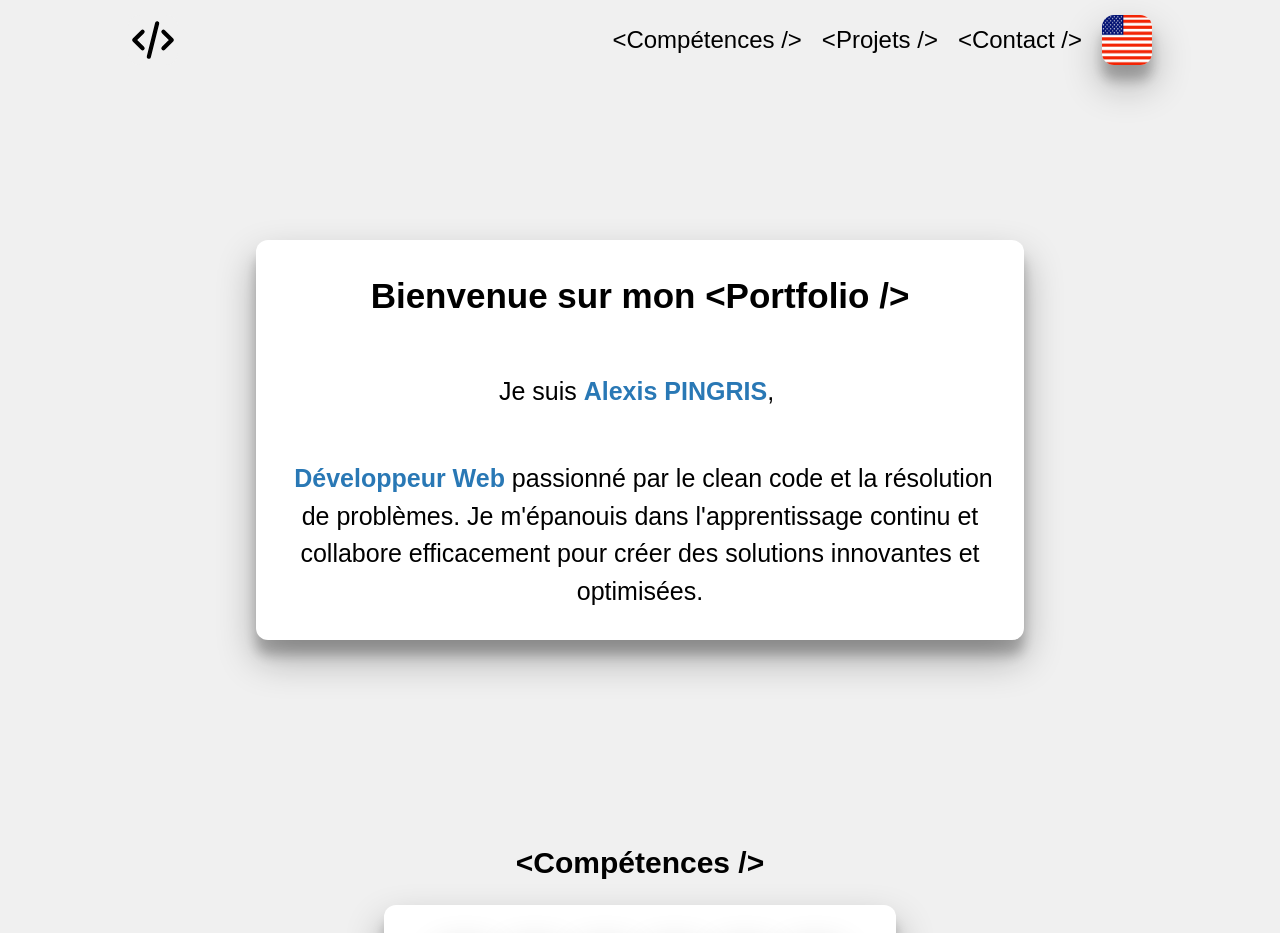
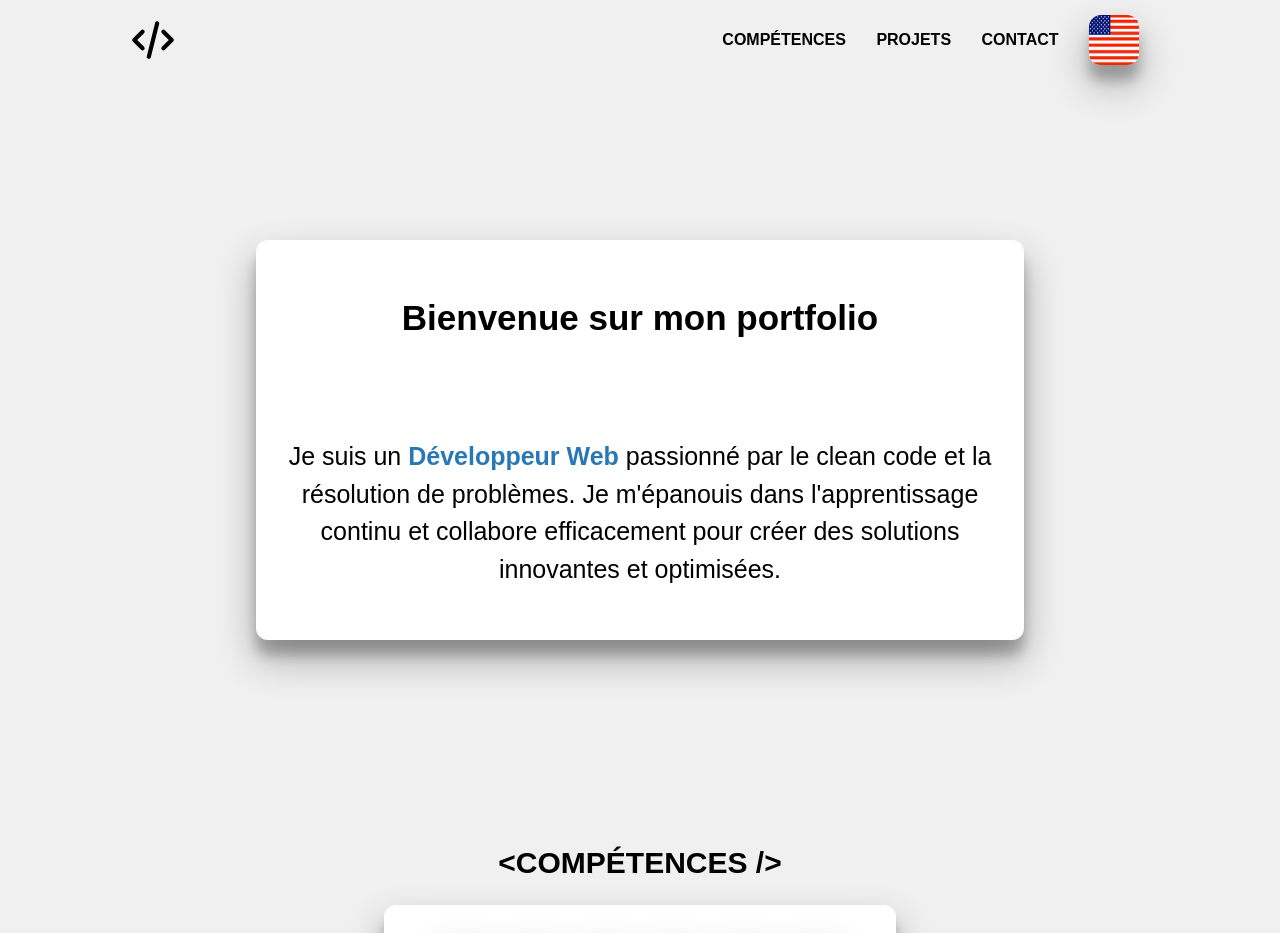
Before and after one commit to PingrisAlexis/portfolio, a React (Create React App) app: page / in a window 1280 px wide. Shown: the top 933 px of the page. Built offline with nearby package versions, Linux system fonts and the light colour scheme.

Commit message:
Refactoring + Optimise UI/Responsive

```diff
--- a/src/components/about/About.jsx
+++ b/src/components/about/About.jsx
@@ -12,18 +12,21 @@ const About = () => {
             <h1>
                 {t('home.presentation')}
             </h1>
-            <div>
+            {/* <div> */}
+                {/* <p>
+                    {t('home.iam')}&nbsp;
+                </p> */}
+                {/* <p className={styles.important_text}>
+                    {t('home.name')}
+                </p> */}
+                {/* <p>
+                    {t('home.,')}&nbsp;
+                </p>   */}
+            {/* </div>   */}
+            <div className={styles.description}>
                 <p>
                     {t('home.iam')}&nbsp;
                 </p>
-                <p className={styles.important_text}>
-                    {t('home.name')}
-                </p>
-                <p>
-                    {t('home.,')}&nbsp;
-                </p>
-            </div>
-            <div className={styles.description}>
                 <p>
                     {t('home.a')}&nbsp;
                 </p>
--- a/src/components/contact/Contact.jsx
+++ b/src/components/contact/Contact.jsx
@@ -14,7 +14,7 @@ const Contact = () => {
   return (
     <section id="contact" className={styles.contact}>
         <h2>
-          {t('header.contact')}
+          {t('contact.section')}
         </h2>
         <div className={`${styles.container} ${global.square}`}>
           <h3>
--- a/src/components/download-resume/DownloadResume.module.scss
+++ b/src/components/download-resume/DownloadResume.module.scss
@@ -3,7 +3,6 @@
     a {
         img {
             padding: 0.5rem;
-            width: 5rem;
         }
     }
 }
--- a/src/components/language-switch/LanguageSwitch.module.scss
+++ b/src/components/language-switch/LanguageSwitch.module.scss
@@ -4,7 +4,7 @@
   cursor: pointer;
   background: transparent;
   z-index: 3;
-  @media (max-width: 750px) {
+  @media (max-width: 50px) {
     margin-top: 2rem;
-    }
+  }
 }
--- a/src/components/navbar/Navbar.jsx
+++ b/src/components/navbar/Navbar.jsx
@@ -45,18 +45,18 @@ const Navbar = () => {
                 showNavbar || (!showNavbar && width > breakpoint) ? 'flex' : 'none'
             }}>
           <li>
-            <a href="#skills" className={styles.nav_link}>
-              {t('header.skills')}
+            <a href="#skills" className={`${styles.nav_link} ${styles.hover_effect}`}>
+              {t('header.skills')}&nbsp;
             </a>
           </li>
           <li>
-            <a href="#projects" className={styles.nav_link}>
-              {t('header.projects')}
+            <a href="#projects" className={`${styles.nav_link} ${styles.hover_effect}`}>
+              {t('header.projects')}&nbsp;
             </a>
           </li>
           <li>
-            <a href="#contact" className={styles.nav_link}>
-              {t('header.contact')}
+            <a href="#contact" className={`${styles.nav_link} ${styles.hover_effect}`}>
+              {t('header.contact')}&nbsp;
             </a>
           </li>
           <li>
--- a/src/components/navbar/Navbar.module.scss
+++ b/src/components/navbar/Navbar.module.scss
@@ -31,19 +31,23 @@
     li {
       display: flex;
       align-items: center;
+      justify-content: space-between;
+      padding: 1.3rem;
+
     }
     .nav_link {
-      margin-right: 2rem;
-      font-size: 2.4rem;
+      font-size: 1.6rem;
       background: transparent;
+
+      font-weight: bold;
+      text-decoration: none;
+      position: relative;
       @media (max-width: 750px) {
         margin-right: 0;
         margin-bottom: 2rem;
         }
       @media (max-width: 750px) {
-        font-size: 3rem;
-        margin-right: unset;
-        margin-top: 2rem;
+        font-size: 2rem;
         }
       }
     .open_icon,
@@ -65,3 +69,40 @@
       z-index: 3;
     }
   }
+
+  .hover_effect {
+    position: relative;
+    display: inline-block;
+    text-decoration: none;
+
+    &::before,
+    &::after {
+      content: "";
+      position: absolute;
+      opacity: 0;
+      transition: opacity 0.3s ease-in-out;
+    }
+
+    &::before {
+      content: "< ";
+      left: -10px;
+      @media (max-width: 750px) {
+        left: -12px;
+      }
+    }
+
+    &::after {
+      content: " />";
+      right: -14px;
+      @media (max-width: 750px) {
+        right: -17px;
+      }
+    }
+
+    &:hover {
+      &::before,
+      &::after {
+        opacity: 1;
+      }
+    }
+  }
--- a/src/components/projects/Projects.jsx
+++ b/src/components/projects/Projects.jsx
@@ -13,7 +13,7 @@ const Projects = () => {
     return  (
         <section id="projects" className={styles.projects}>
             <h2>
-                {t('header.projects')}
+                {t('projects.section')}
             </h2>
             <ul className={styles.cards_container}>
                 {PROJECTS_DATA.map((project, index) => (
@@ -28,20 +28,20 @@ const Projects = () => {
                         <ul className={styles.icon_container}>
                             {project.stacks.map((stack, index) => (
                             <li key={index} className={styles.icon_skill}>
-                                <img key={index} src={stack.src} className={styles.icon_image} alt={t('projects.alt.stack') + stack.name} title={stack.name}/>
+                                <img key={index} src={stack.src} className={`${styles.icon_image} ${global.square}`} alt={t('projects.alt.stack') + stack.name} title={stack.name}/>
                             </li>
                             ))}
                         </ul>
                         <ul className={`${styles.icon_container} ${styles.link_container}`}>
                             {project.isHost ?
-                            <li className={styles.hithere}>
+                            <li>
                                 <a href={project.url} target="_blank" rel="noreferrer">
-                                    <img src={netlify} className={styles.icon_image} alt={t('projects.alt.host') + project.name} title={t('projects.title.netlify')} />
+                                    <img src={netlify} className={`${styles.icon_image} ${global.square} ${styles.hithere}`} alt={t('projects.alt.host') + project.name} title={t('projects.title.netlify')} />
                                 </a>
                             </li> : ''}
-                            <li className={styles.hithere}>
+                            <li>
                                 <a href={project.github} target="_blank" rel="noreferrer">
-                                    <img src={github} className={styles.icon_image} alt={t('projects.alt.github') + project.name} title={t('projects.title.github')}/>
+                                    <img src={github} className={`${styles.icon_image} ${global.square} ${styles.hithere}`} alt={t('projects.alt.github') + project.name} title={t('projects.title.github')}/>
                                 </a>
                             </li>
                         </ul>
--- a/src/components/skills/Skills.jsx
+++ b/src/components/skills/Skills.jsx
@@ -11,7 +11,7 @@ const Skills = () => {
     return  (
         <section id="skills" className={styles.skills}>
             <h2>
-                {t('header.skills')}
+                {t('skills.section')}
             </h2>
             <ul className={global.square}>
                 {SKILLS_DATA.map((skill, index) => (
--- a/src/index.module.scss
+++ b/src/index.module.scss
@@ -79,7 +79,6 @@ p {
 }
 
 .square {
-  width: 5rem;
   border: none;
   border-radius: 12px;
   background: #ffffff;
@@ -87,7 +86,7 @@ p {
 }
 
 .hithere:hover {
-  animation: hithere 1.2s ease infinite;
+  animation: hithere 1.6s ease infinite;
 }
 
 @keyframes hithere {
--- a/src/locales/en/translation.json
+++ b/src/locales/en/translation.json
@@ -1,10 +1,8 @@
 {
   "header": {
-    "home": "<Home />",
-    "skills": "<Skills />",
-    "projects": "<Projects />",
-    "resume": "Resume",
-    "contact": "<Contact />",
+    "skills": "SKILLS",
+    "projects": "PROJECTS",
+    "contact": "CONTACT",
     "alt": {
       "logo": "Portfolio logo",
       "close_icon" : "Close menu icon",
@@ -13,15 +11,16 @@
   },
   "home": {
     "blank": " ",
-    "presentation": "Welcome to my <Portfolio />",
+    "presentation": "Welcome to my portfolio",
     "iam": "I am",
     "name": "Alexis PINGRIS",
     "," :",",
-    "a": "A",
+    "a": "a",
     "job": "Web Developer",
     "description": "with a passion for clean code and problem-solving. I thrive on continuous learning and collaborate effectively to create innovative  and optimised solutions."
   },
   "projects": {
+    "section": "<PROJECTS />",
     "title": {
       "github": "Code base",
       "netlify": "Website"
@@ -54,6 +53,7 @@
     }
   },
   "skills": {
+    "section": "<SKILLS />",
     "alt": {
       "icon": "Expertise in "
     }
@@ -70,6 +70,7 @@
     "title": "Download resume"
   },
   "contact": {
+    "section": "<CONTACT />",
     "contact": "Get in touch",
     "email": "pingrisalexis@gmail.com",
     "url": {
--- a/src/locales/fr/translation.json
+++ b/src/locales/fr/translation.json
@@ -1,10 +1,8 @@
 {
   "header": {
-    "home": " Accueil",
-    "skills": "<Compétences />",
-    "projects": "<Projets />",
-    "resume": "Curriculum Vitae",
-    "contact": "<Contact />",
+    "skills": "COMPÉTENCES",
+    "projects": "PROJETS",
+    "contact": "CONTACT",
     "alt": {
       "logo": "Logo du portfolio",
       "close_icon" : "Fermeture du menu",
@@ -12,15 +10,16 @@
     }
   },
   "home": {
-    "presentation": "Bienvenue sur mon <Portfolio />",
+    "presentation": "Bienvenue sur mon portfolio",
     "iam": "Je suis",
     "," :",",
-    "a": "",
+    "a": "un",
     "job": "Développeur Web",
     "name": "Alexis PINGRIS",
     "description": "passionné par le clean code et la résolution de problèmes. Je m'épanouis dans l'apprentissage continu et collabore efficacement pour créer des solutions innovantes et optimisées."
   },
    "projects": {
+    "section": "<PROJETS />",
     "title": {
       "github": "Base de code",
       "netlify": "Site web"
@@ -53,6 +52,7 @@
     }
   },
   "skills": {
+    "section": "<COMPÉTENCES />",
     "alt": {
       "icon": "Compétence en "
     }
@@ -69,7 +69,8 @@
       "title": "Télécharger le CV"
     },
     "contact": {
-      "contact": "Prendre contact",
+      "section": "<CONTACT />",
+      "contact": "Me joindre",
       "email": "pingrisalexis@gmail.com",
       "url": {
         "linkedin": "https://www.linkedin.com/in/pingrisalexis/",
```
Also changed, not shown: src/assets/utils/netlify.svg, 1 other file (tests, documents, lock files or other folders).
